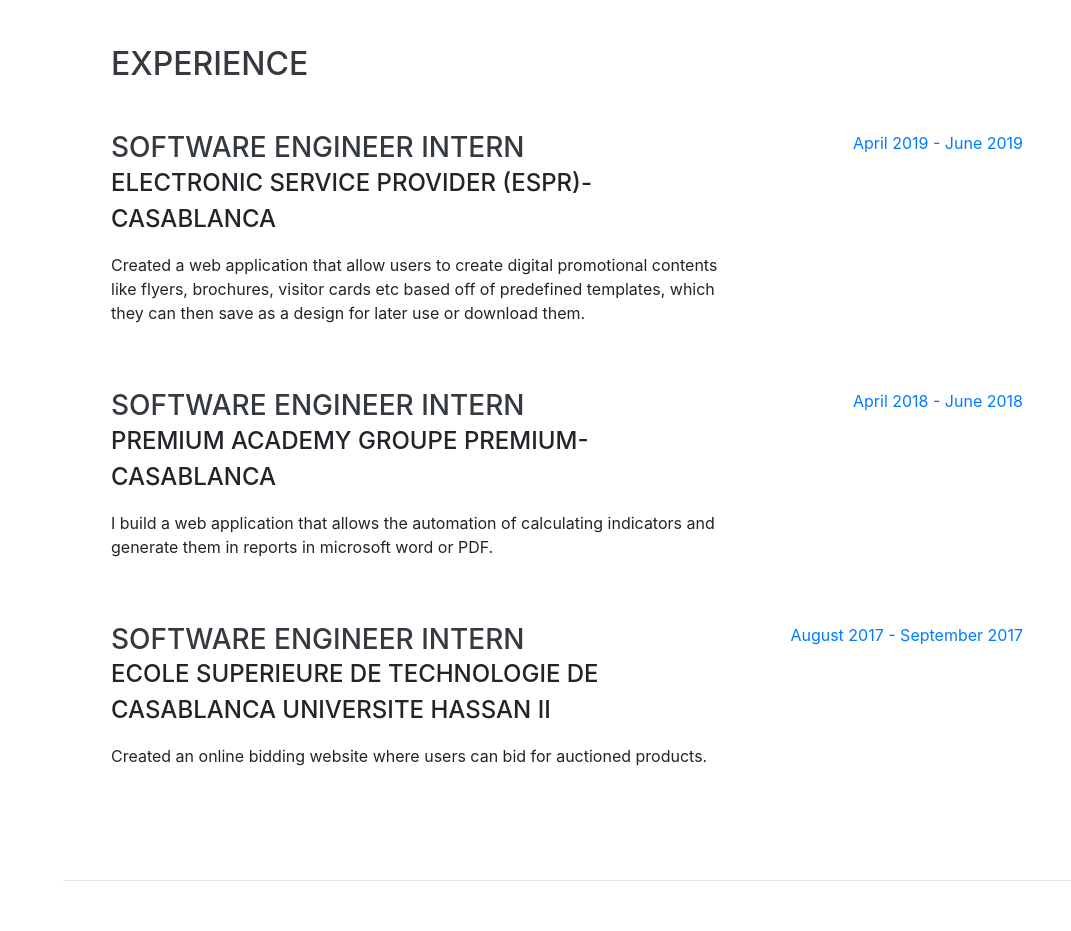
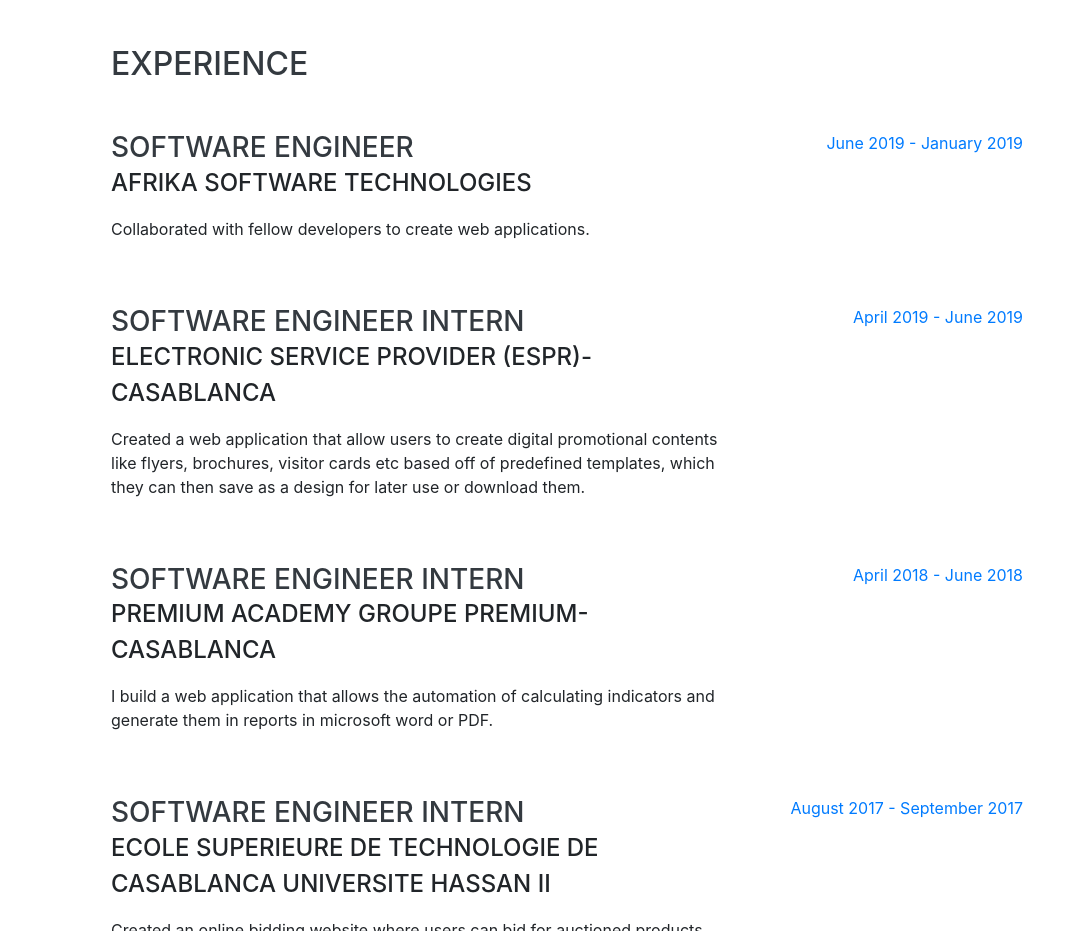
Before and after one commit to Techjobis/resume-biran, a website with bundled scripts: page index.html in a window 1280 px wide. Shown: the part 804-1735 px from the top of the page, without its empty margins (209-1280 px from the left). Built offline with nearby package versions, Linux system fonts and the light colour scheme; a web font is replaced by a local one.

Commit message:
updated index.html file

```diff
--- a/index.html
+++ b/index.html
@@ -90,6 +90,17 @@
       <div class="w-100">
         <h2 class="mb-5">Experience</h2>
 
+
+        <div class="resume-item d-flex flex-column flex-md-row justify-content-between mb-5">
+          <div class="resume-content">
+            <h3 class="mb-0">Software Engineer</h3>
+            <div class="subheading mb-3">Afrika Software Technologies</div>
+            <p>Collaborated with fellow developers to create web applications.</p>
+          </div>
+          <div class="resume-date text-md-right">
+            <span class="text-primary">June 2019 - January 2019</span>
+          </div>
+        </div>
         <div class="resume-item d-flex flex-column flex-md-row justify-content-between mb-5">
           <div class="resume-content">
             <h3 class="mb-0">Software Engineer Intern</h3>
```
